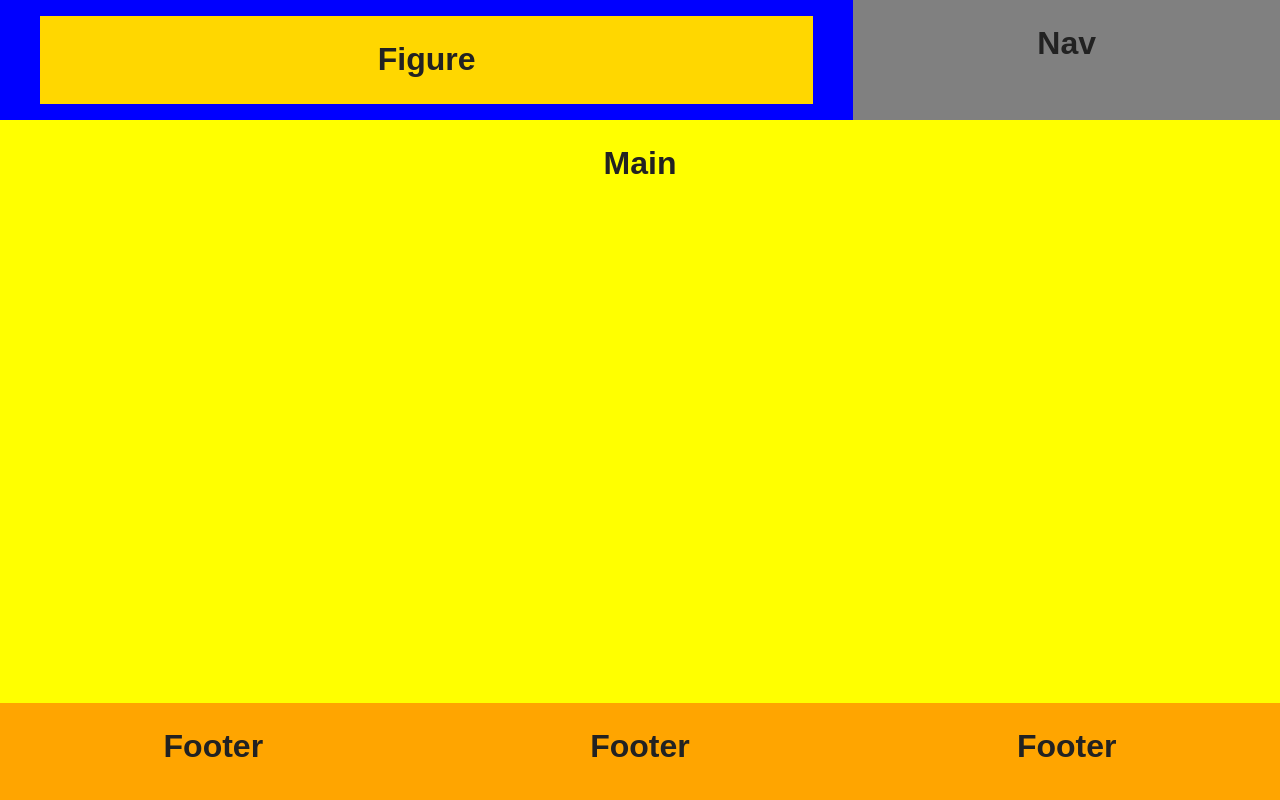
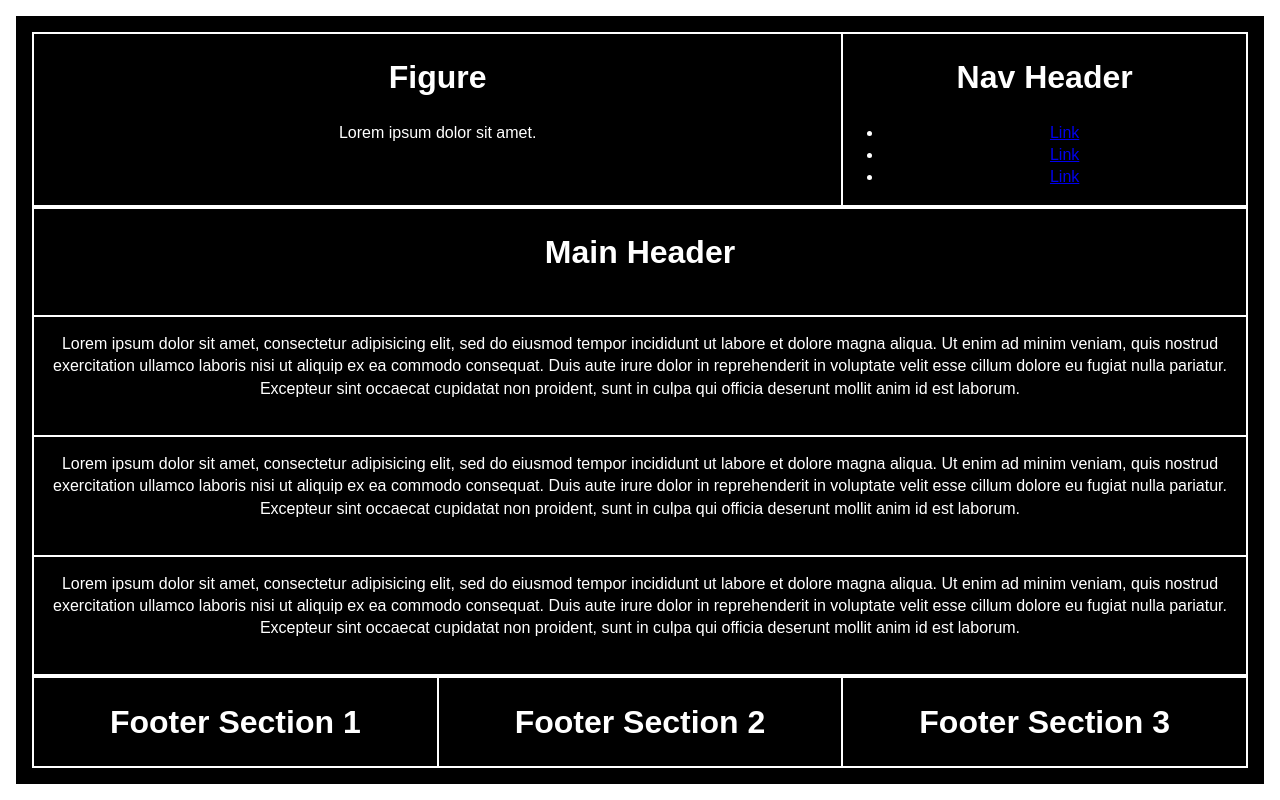
Before and after one commit to aubreyjcook/lampforge, a PHP site: page / in a window 1280 px wide. Run offline with PHP 8.4, Linux system fonts and the light colour scheme; some libraries are stand-ins or nearby versions.

Commit message:
Box sizing fix
fixed overflowing scrolling issue when using box model changes and css grid

```diff
--- a/css/grid.css
+++ b/css/grid.css
@@ -1,3 +1,7 @@
+* {
+  box-sizing: border-box;
+}
+
 .container {
   display: grid;
 
@@ -17,6 +21,11 @@ header {
   grid-template-columns: 2fr 1fr;
 }
 
+main {
+  display: grid;
+  grid-template-columns: 1fr;
+}
+
 footer {
   display: grid;
   grid-template-columns: repeat(3, 1fr);
--- a/css/main.css
+++ b/css/main.css
@@ -1,30 +1,48 @@
 body {
   background-color: black;
+  color: white;
   text-align: center;
 
   font-family: Arial, Helvetica, sans-serif;
 }
 
 .container {
+  border: 1em solid white;
+  padding: 1em;
+}
+
+header {
 
 }
 
-header {
-  background-color: blue;
+header figure {
+
 }
 
-header figure {
-  background-color: gold;
+header figcaption {
+
 }
 
 nav {
-  background-color: gray;
+
+}
+
+nav ul {
+
 }
 
 main {
-  background-color: yellow;
+
+}
+
+main section {
+
 }
 
 footer {
-  background-color: orange;
+
 }
+
+.grid-item {
+  border: 1px solid white;
+}
--- a/index.php
+++ b/index.php
@@ -13,20 +13,53 @@
         <!-- Add your site or application content here -->
         <div class="container">
           <header class="grid-item">
-            <figure class="grid-item" id="headerFigure">
-              <h1>Figure</h1>
-            </figure>
+            <div class="grid-item">
+              <figure>
+                <h1>Figure</h1>
+              </figure>
+              <figcaption>
+                Lorem ipsum dolor sit amet.
+              </figcaption>
+            </div>
             <nav class="grid-item">
-              <h1>Nav</h1>
+              <h1>Nav Header</h1>
+              <ul>
+                <li>
+                  <a href="#">Link</a>
+                </li>
+                <li>
+                  <a href="#">Link</a>
+                </li>
+                <li>
+                  <a href="#">Link</a>
+                </li>
+              </ul>
             </nav>
           </header>
           <main class="grid-item">
-            <h1>Main</h1>
+            <div class="grid-item">
+              <h1>Main Header</h1>
+            </div>
+            <section class="grid-item">
+              <p>Lorem ipsum dolor sit amet, consectetur adipisicing elit, sed do eiusmod tempor incididunt ut labore et dolore magna aliqua. Ut enim ad minim veniam, quis nostrud exercitation ullamco laboris nisi ut aliquip ex ea commodo consequat. Duis aute irure dolor in reprehenderit in voluptate velit esse cillum dolore eu fugiat nulla pariatur. Excepteur sint occaecat cupidatat non proident, sunt in culpa qui officia deserunt mollit anim id est laborum.</p>
+            </section>
+            <section class="grid-item">
+              <p>Lorem ipsum dolor sit amet, consectetur adipisicing elit, sed do eiusmod tempor incididunt ut labore et dolore magna aliqua. Ut enim ad minim veniam, quis nostrud exercitation ullamco laboris nisi ut aliquip ex ea commodo consequat. Duis aute irure dolor in reprehenderit in voluptate velit esse cillum dolore eu fugiat nulla pariatur. Excepteur sint occaecat cupidatat non proident, sunt in culpa qui officia deserunt mollit anim id est laborum.</p>
+            </section>
+            <section class="grid-item">
+              <p>Lorem ipsum dolor sit amet, consectetur adipisicing elit, sed do eiusmod tempor incididunt ut labore et dolore magna aliqua. Ut enim ad minim veniam, quis nostrud exercitation ullamco laboris nisi ut aliquip ex ea commodo consequat. Duis aute irure dolor in reprehenderit in voluptate velit esse cillum dolore eu fugiat nulla pariatur. Excepteur sint occaecat cupidatat non proident, sunt in culpa qui officia deserunt mollit anim id est laborum.</p>
+            </section>
           </main>
           <footer class="grid-item">
-            <h1>Footer</h1>
-            <h1>Footer</h1>
-            <h1>Footer</h1>
+            <section class="grid-item">
+              <h1>Footer Section 1</h1>
+            </section>
+            <section class="grid-item">
+              <h1>Footer Section 2</h1>
+            </section>
+            <section class="grid-item">
+              <h1>Footer Section 3</h1>
+            </section>
           </footer>
         </div>
         <?php include 'php/body-scripts.php';?>
--- a/php/head-links.php
+++ b/php/head-links.php
@@ -1,3 +1,9 @@
 <link rel="manifest" href="site.webmanifest">
 <link rel="icon" type="image/png" href="img/favicon.png">
-<?php loadCSSFile('normalize'); loadCSSFile('html5Boilerplate'); loadCSSFile('grid'); loadCSSFile('main'); ?>
+<?php
+  loadCSSFile('normalize');
+  loadCSSFile('html5Boilerplate');
+  loadCSSFile('grid');
+  loadCSSFile('flexbox');
+  loadCSSFile('main');
+?>
```
Also changed, not shown: css/flexbox.css (added).
